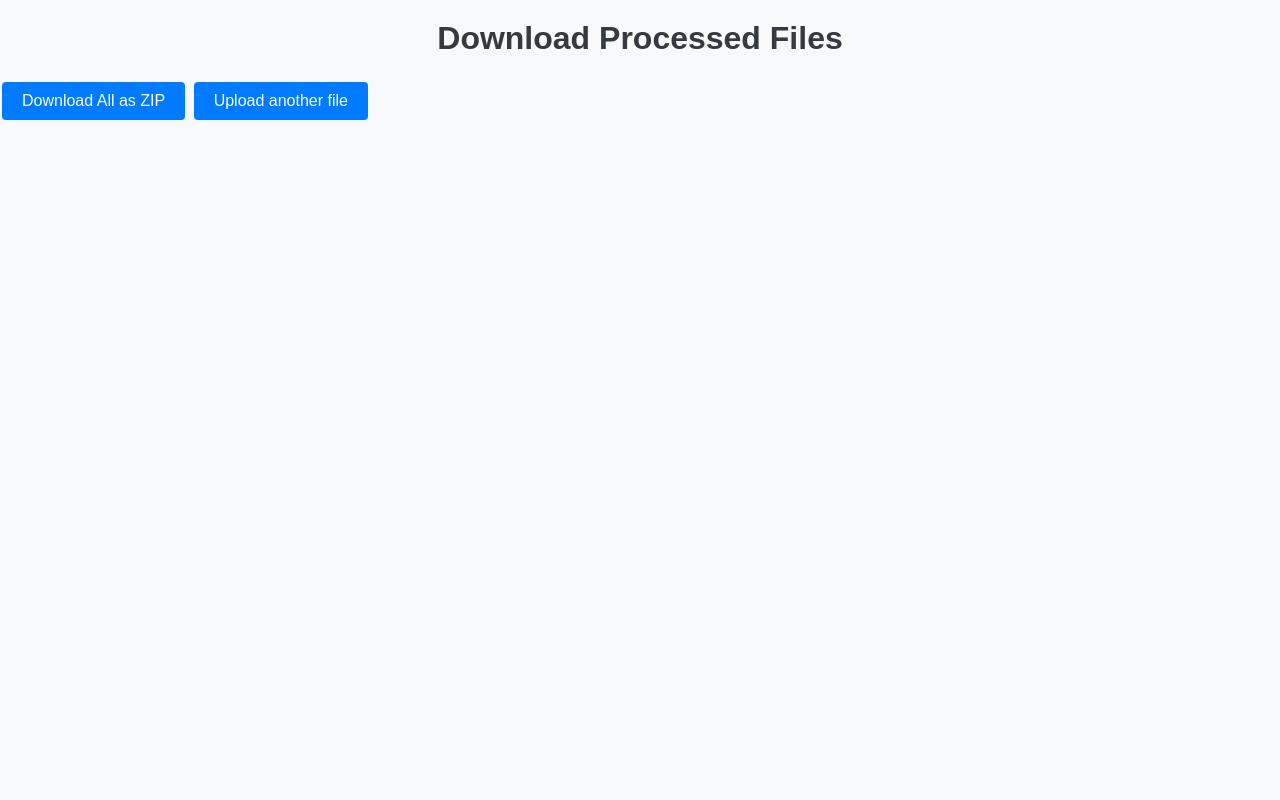
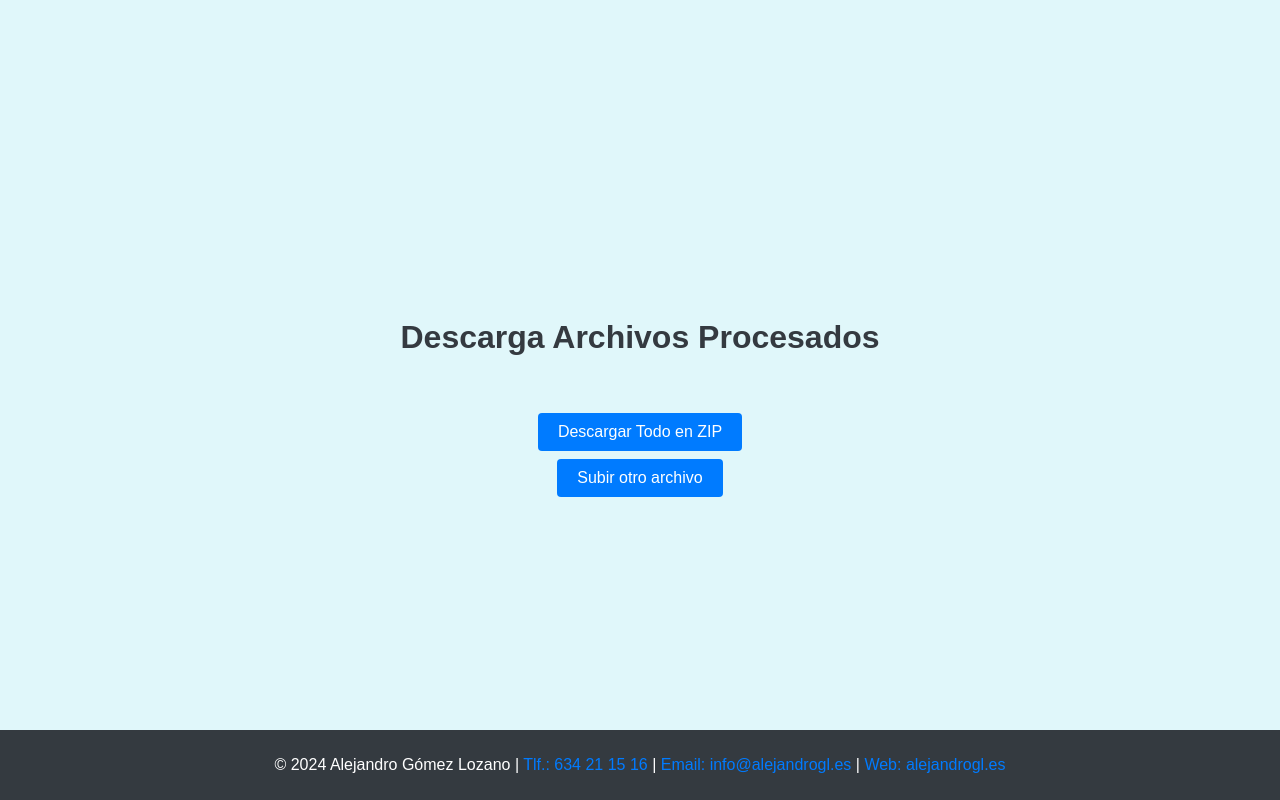
Before and after one commit to alejandrogomezl/NCS-booking-file, a Flask app: page /download in a window 1280 px wide. Run offline with Flask 2, Linux system fonts and the light colour scheme.

Commit message:
html y css

```diff
--- a/static/styles.css
+++ b/static/styles.css
@@ -1,14 +1,27 @@
 body {
     font-family: Arial, sans-serif;
-    background-color: #f8f9fa;
+    background-color: #e0f7fa; /* Azul claro */
     margin: 0;
     padding: 0;
+    display: flex;
+    flex-direction: column;
+    min-height: 100vh;
+    justify-content: center; /* Centrando verticalmente */
+    align-items: center; /* Centrando horizontalmente */
 }
 
 h1 {
     color: #343a40;
     text-align: center;
     margin-top: 20px;
+}
+
+.container {
+    display: flex;
+    flex-direction: column;
+    align-items: center;
+    justify-content: center;
+    flex: 1;
 }
 
 form {
@@ -54,3 +67,13 @@ a {
 a:hover {
     text-decoration: underline;
 }
+
+footer {
+    background-color: #343a40;
+    color: white;
+    text-align: center;
+    padding: 10px 0;
+    position: fixed;
+    width: 100%;
+    bottom: 0;
+}
--- a/templates/download.html
+++ b/templates/download.html
@@ -1,19 +1,28 @@
 <!doctype html>
-<html lang="en">
+<html lang="es">
 <head>
     <meta charset="UTF-8">
     <meta name="viewport" content="width=device-width, initial-scale=1.0">
-    <title>Download Files</title>
+    <title>Descargar Archivos</title>
     <link rel="stylesheet" href="{{ url_for('static', filename='styles.css') }}">
 </head>
 <body>
-    <h1>Download Processed Files</h1>
-    <ul>
-        {% for file in files %}
-            <li><a href="{{ url_for('download', filename=file) }}">{{ file }}</a></li>
-        {% endfor %}
-    </ul>
-    <a href="{{ url_for('download_zip') }}"><button>Download All as ZIP</button></a>
-    <a href="/"><button>Upload another file</button></a>
+    <div class="container">
+        <h1>Descarga Archivos Procesados</h1>
+        <ul>
+            {% for file in files %}
+                <li><a href="{{ url_for('download', filename=file) }}">{{ file }}</a></li>
+            {% endfor %}
+        </ul>
+        <a href="{{ url_for('download_zip') }}"><button>Descargar Todo en ZIP</button></a>
+        <a href="/"><button>Subir otro archivo</button></a>
+    </div>
+    <footer>
+        <p>&copy; 2024 Alejandro Gómez Lozano |
+           <a href="tel:+34634211516">Tlf.: 634 21 15 16</a> |
+           <a href="mailto:info@alejandrogl.es">Email: info@alejandrogl.es</a> |
+           <a href="https://alejandrogl.es">Web: alejandrogl.es</a>
+        </p>
+    </footer>
 </body>
 </html>
```
Also changed, not shown: templates/index.html (+16 -7 lines), 1 other file.
